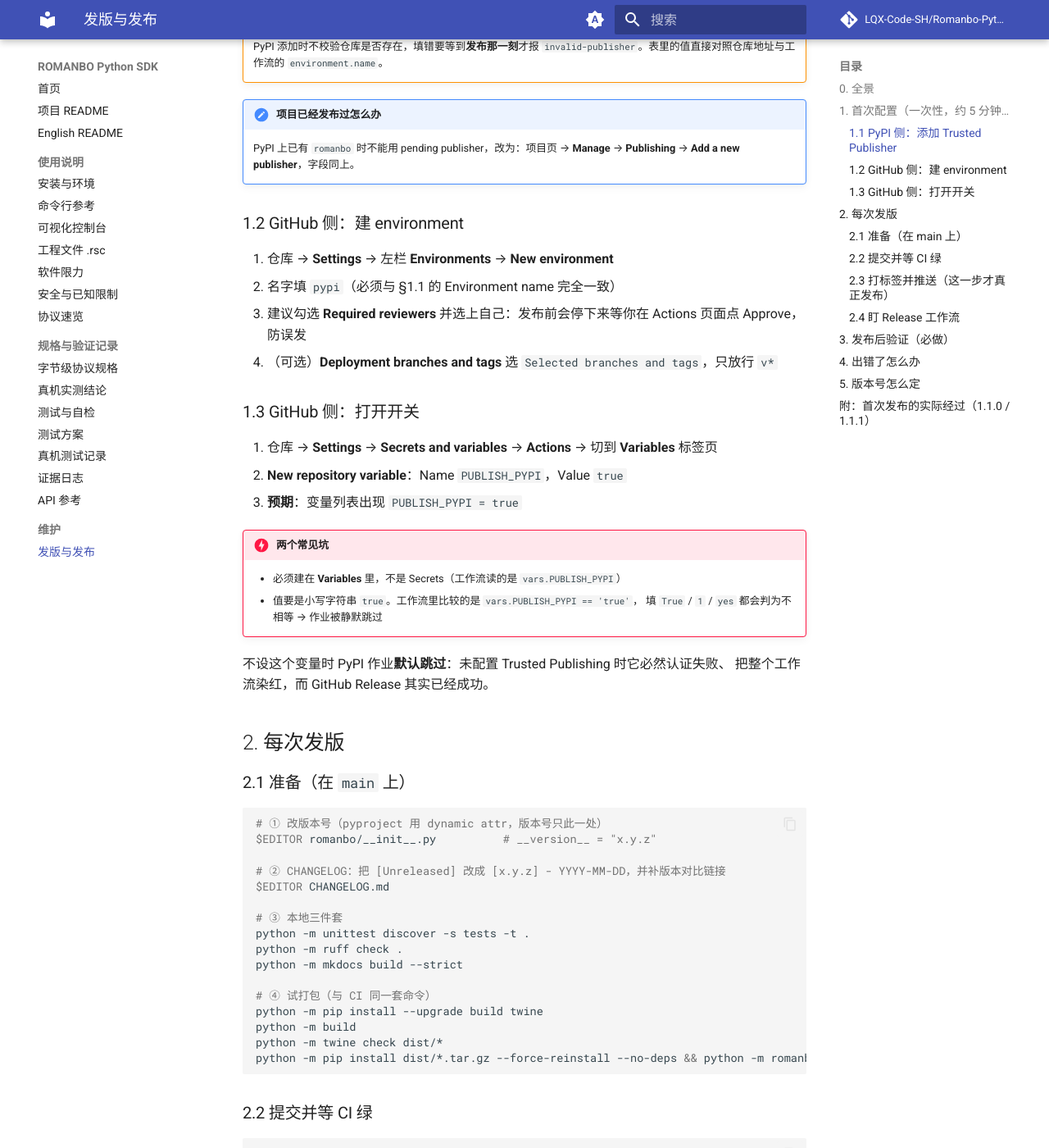
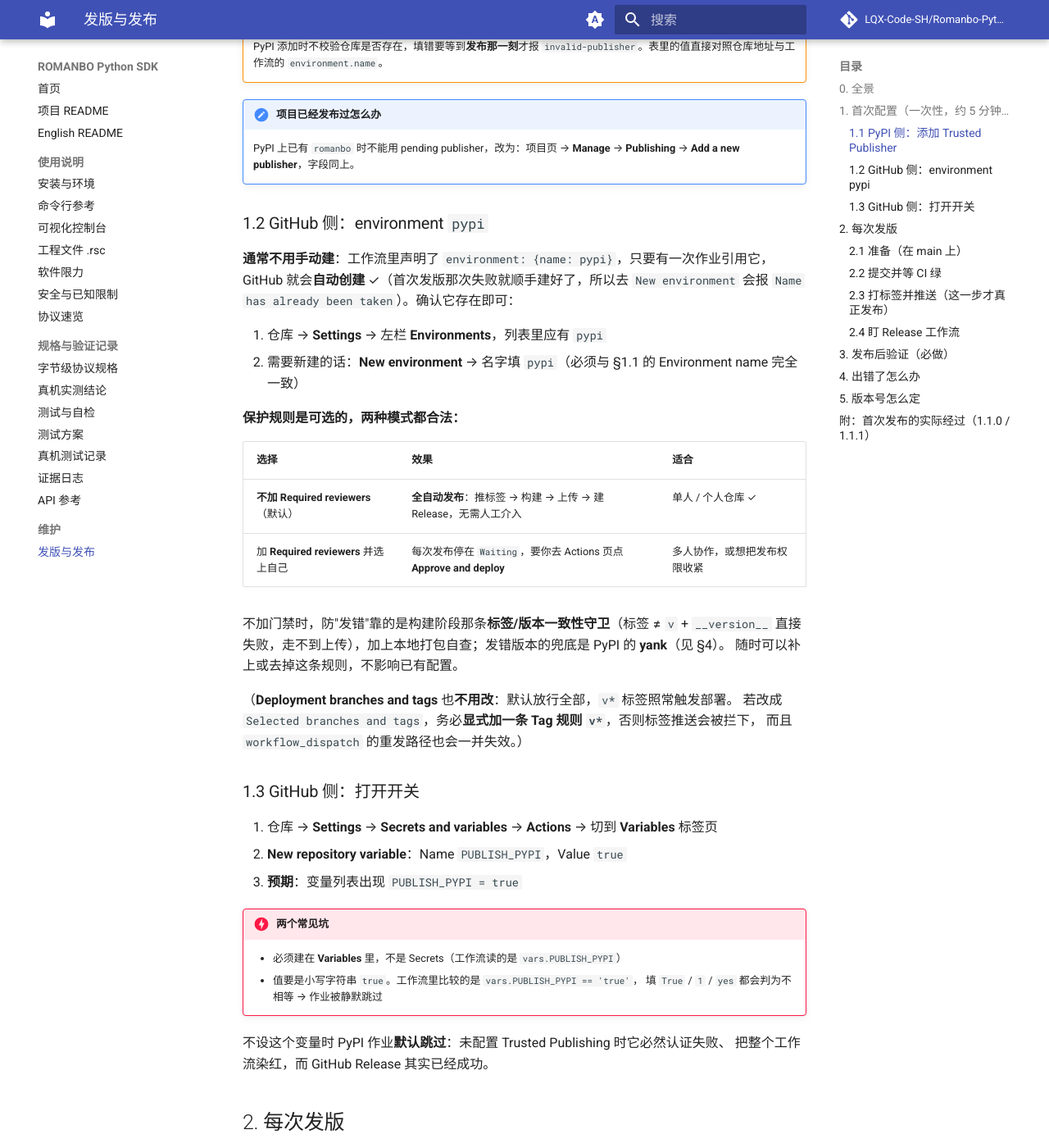
Before and after one commit to LQX-Code-SH/Romanbo-Python-SDK, an MkDocs documentation site: the page built from docs/RELEASING.md, in a window 1280 px wide and 1400 px high, scrolled down 1490 px. Shown: the whole window at 82% size. Built offline with MkDocs 1.6.1 and Material for MkDocs 9.7.7, drawn with Linux system fonts in a browser that asks for light colours; comment, search, counter and statistics services are not loaded.

Commit message:
docs(releasing): Required reviewers 明确为可选项（不加 = 全自动发布）
用户问「不想每次手动发布可以不做吗」——可以，而且已有实证：1.1.1 那次 Release（#4）
没有人点过 Approve，三个作业一路跑完（环境里没有保护规则）。

- §1.2 改为「environment pypi」：说明它一般**不用手动建**（工作流引用时自动创建，手动建
  会报 Name has already been taken），并给出两种模式对照——不加 Required reviewers =
  全自动发布（适合单人仓库）；加了 = 每次需人工 Approve（适合多人协作）
- 写清不加门禁时防'发错'靠什么：构建阶段的标签/版本一致性守卫（走不到上传）+ 本地自查，
  发错版本的兜底是 yank；随时可加可去，无锁定
- Deployment branches and tags 说明改为'不用改'，并指出改成 Selected 的副作用
  （必须显式加 v* 标签规则，否则标签推送与 workflow_dispatch 重发都会失效）

239 项测试通过、ruff 干净、mkdocs strict 零告警。

```diff
--- a/docs/RELEASING.md
+++ b/docs/RELEASING.md
@@ -48,13 +48,29 @@
     PyPI 上已有 `romanbo` 时不能用 pending publisher，改为：项目页 →
     **Manage** → **Publishing** → **Add a new publisher**，字段同上。
 
-### 1.2 GitHub 侧：建 environment
+### 1.2 GitHub 侧：environment `pypi`
 
-1. 仓库 → **Settings** → 左栏 **Environments** → **New environment**
-2. 名字填 `pypi`（必须与 §1.1 的 Environment name 完全一致）
-3. 建议勾选 **Required reviewers** 并选上自己：发布前会停下来等你在 Actions 页面点
-   Approve，防误发
-4. （可选）**Deployment branches and tags** 选 `Selected branches and tags`，只放行 `v*`
+**通常不用手动建**：工作流里声明了 `environment: {name: pypi}`，只要有一次作业引用它，
+GitHub 就会**自动创建** ✓（首次发版那次失败就顺手建好了，所以去 `New environment` 会报
+`Name has already been taken`）。确认它存在即可：
+
+1. 仓库 → **Settings** → 左栏 **Environments**，列表里应有 `pypi`
+2. 需要新建的话：**New environment** → 名字填 `pypi`（必须与 §1.1 的 Environment name 完全一致）
+
+**保护规则是可选的，两种模式都合法：**
+
+| 选择 | 效果 | 适合 |
+|---|---|---|
+| **不加 Required reviewers**（默认） | **全自动发布**：推标签 → 构建 → 上传 → 建 Release，无需人工介入 | 单人 / 个人仓库 ✓ |
+| 加 **Required reviewers** 并选上自己 | 每次发布停在 `Waiting`，要你去 Actions 页点 **Approve and deploy** | 多人协作，或想把发布权限收紧 |
+
+不加门禁时，防"发错"靠的是构建阶段那条**标签/版本一致性守卫**（标签 ≠ `v` + `__version__`
+直接失败，走不到上传），加上本地打包自查；发错版本的兜底是 PyPI 的 **yank**（见 §4）。
+随时可以补上或去掉这条规则，不影响已有配置。
+
+（**Deployment branches and tags** 也**不用改**：默认放行全部，`v*` 标签照常触发部署。
+若改成 `Selected branches and tags`，务必**显式加一条 Tag 规则 `v*`**，否则标签推送会被拦下，
+而且 `workflow_dispatch` 的重发路径也会一并失效。）
 
 ### 1.3 GitHub 侧：打开开关
 
```
Also changed, not shown: CHANGELOG.md (+4 -0 lines).
